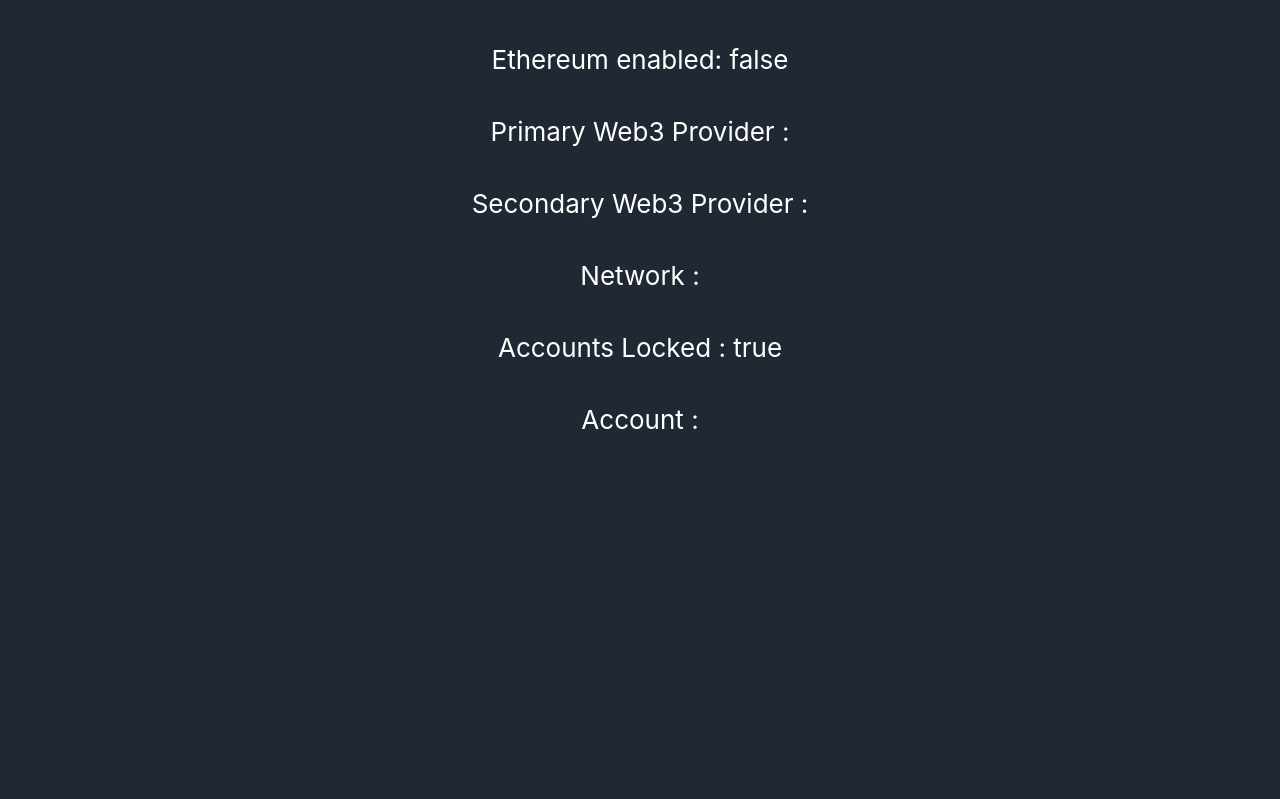
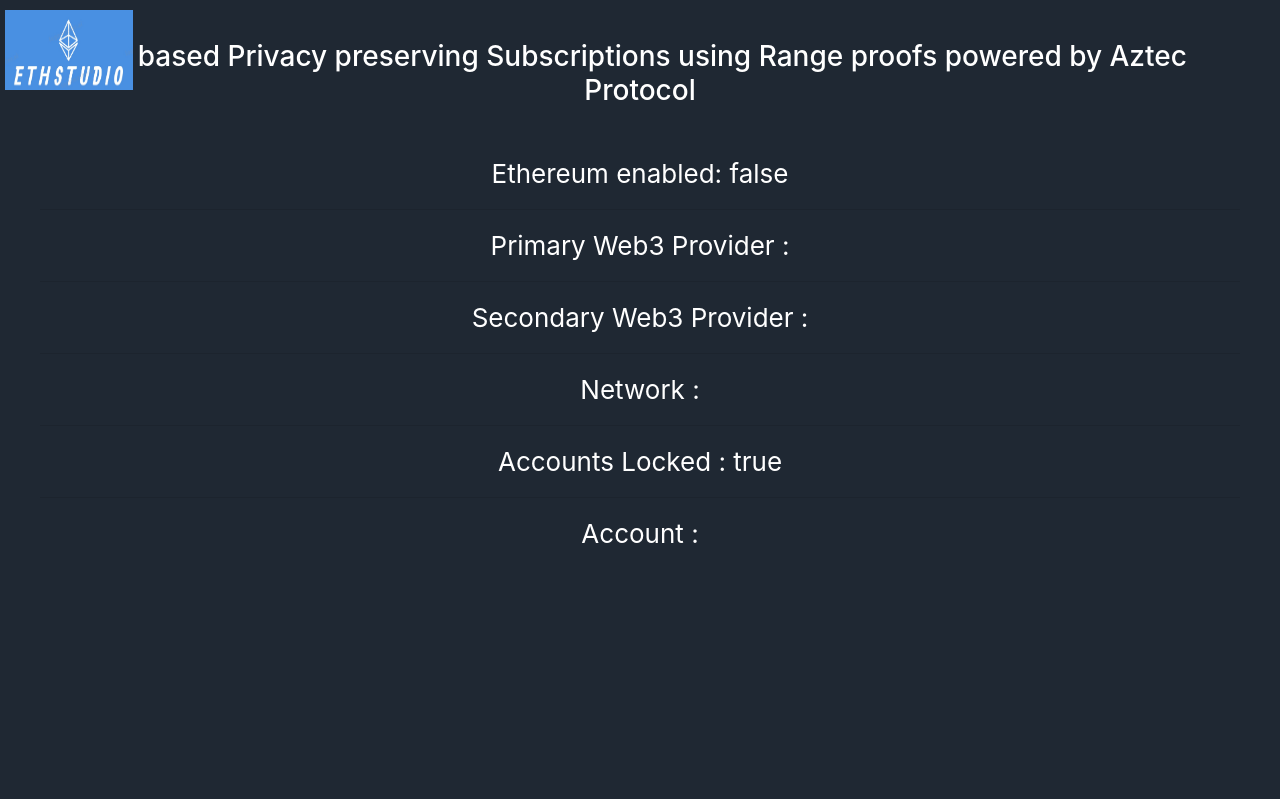
Before and after one commit to vyomshm/ethindia2.0, a React (Create React App) app in the folder demo-ui/: page / in a window 1280 px wide. Shown: the top 799 px of the page. Built offline with nearby package versions, Linux system fonts and the light colour scheme.

Commit message:
added logo in app.js file

```diff
--- a/demo-ui/src/App.js
+++ b/demo-ui/src/App.js
@@ -3,6 +3,7 @@ import Web3 from 'web3';
 import './App.css';
 import Subscription from './components/Subscription'
 import PublisherDeploy from './components/PublisherDeploy'
+import logo from './ethstudio.jpeg'
 
 let interval;
 
@@ -119,6 +120,9 @@ class App extends React.Component {
       <div className="App">
         <header className="App-header">
           <div style={{margin: "5vh " }}>
+            <img src={logo} alt="golf" style={{width: '10%', height: '10%', position: 'absolute', top: '10px', left: '5px'}}/>
+            <h3> ZK based Privacy preserving Subscriptions using Range proofs powered by Aztec Protocol  </h3>
+            <br/>
             Ethereum enabled: {connected.toString()}
             <hr />
             Primary Web3 Provider : {provider}
```
